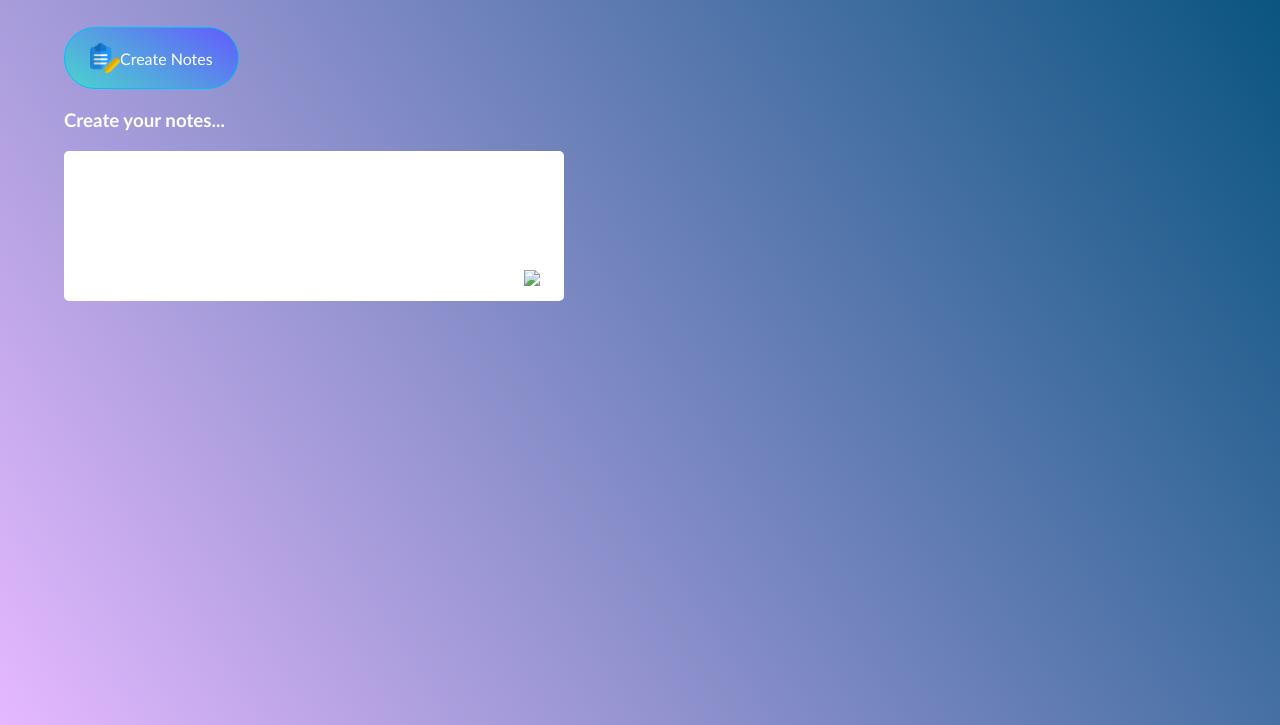
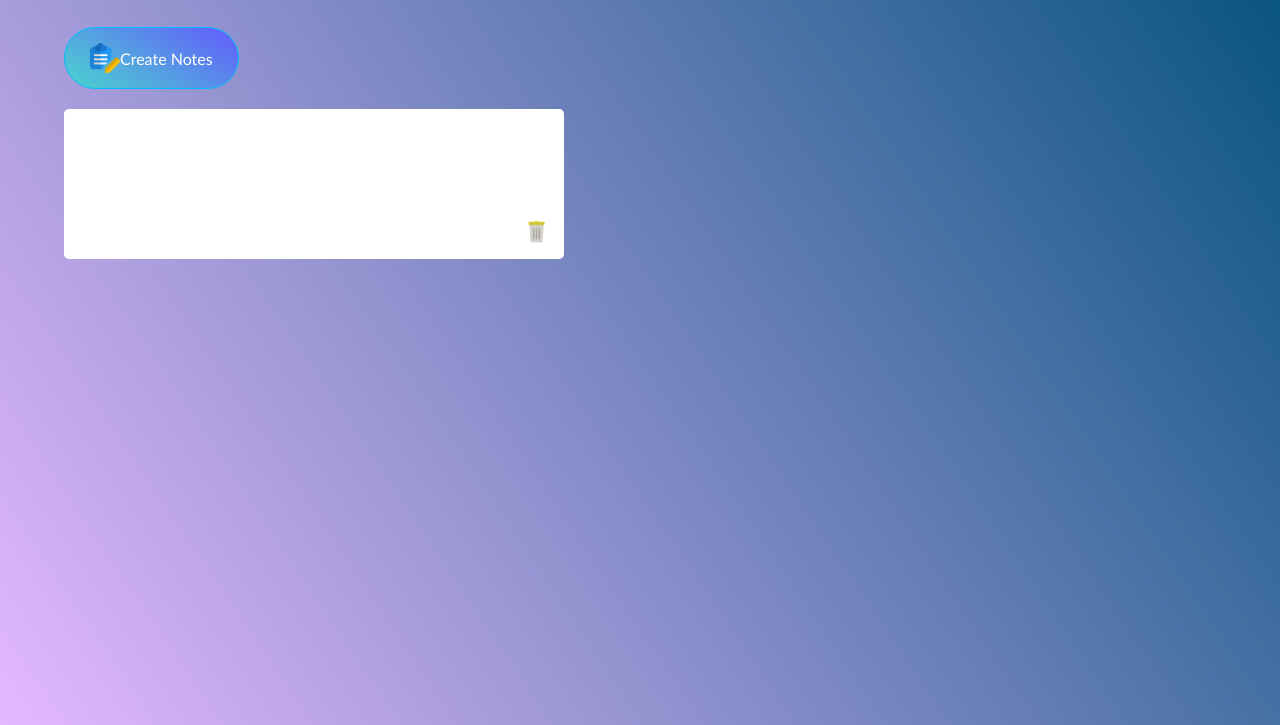
Before and after one commit to webdevper/Note-App, a plain HTML site: page index.html in a window 1280 px wide. Both pictures are taken after a click on the button "Create Notes". Shown: the part 75-800 px from the top of the page. Drawn offline with Linux system fonts and the light colour scheme.

Commit message:
resudhar

```diff
--- a/index.html
+++ b/index.html
@@ -10,7 +10,6 @@
     <div class="container">
         <h1> <img src="Image/note.png" alt="Image">Notes</h1>
         <button class="btn"> <img src="Image/edit.png" alt="Image">Create Notes</button>
-        <h3>Create your notes...</h3>
         <div class="notes-container">
             <!-- <p contenteditable="true" class="input-box">
                 <img src="Image/delete.png" alt="">
--- a/script.js
+++ b/script.js
@@ -8,7 +8,7 @@ createBtn.addEventListener("click", () =>{
     let img = document.createElement("img");
     inputBox.className = "input-box";
 inputBox.setAttribute("contenteditable", "true");
-img.src ="Images/delete.png";
+img.src ="Image/delete.png";
 notesContainer.appendChild(inputBox).appendChild(img);
 
 })
```
